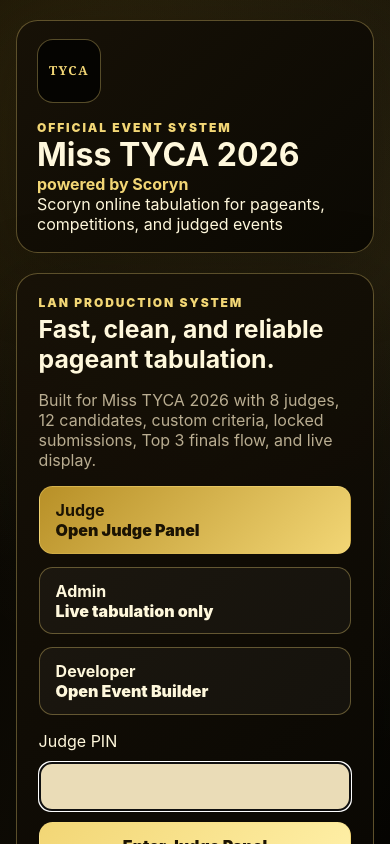
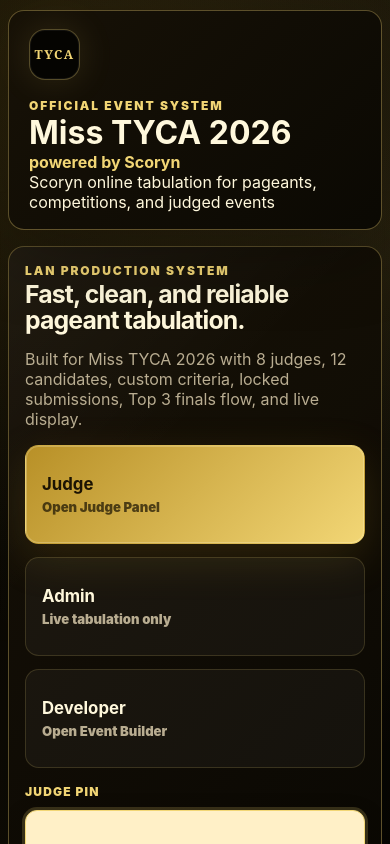
Before and after one commit to DevN4iru/scoryn-tyca-lan, a React (Vite) app: page / in a window 390 px wide. Shown: the top 844 px of the page. Built offline with nearby package versions, Linux system fonts and the light colour scheme.

Commit message:
Polish Scoryn interface styling

```diff
--- a/src/styles.css
+++ b/src/styles.css
@@ -525,3 +525,317 @@
     display: grid;
   }
 }
+
+/* =========================================================
+   Scoryn UI Polish Pass 1
+   Visual-only refinement. No scoring, auth, API, or state logic.
+   ========================================================= */
+
+body::before {
+  content: "";
+  position: fixed;
+  inset: 0;
+  pointer-events: none;
+  background:
+    linear-gradient(rgba(242, 214, 117, 0.035) 1px, transparent 1px),
+    linear-gradient(90deg, rgba(242, 214, 117, 0.025) 1px, transparent 1px);
+  background-size: 4rem 4rem;
+  mask-image: radial-gradient(circle at center, black, transparent 78%);
+  opacity: 0.65;
+}
+
+.top-card {
+  position: sticky;
+  top: 1rem;
+  z-index: 20;
+  backdrop-filter: blur(18px);
+}
+
+.logo-mark {
+  box-shadow:
+    inset 0 0 0 1px rgba(255, 255, 255, 0.05),
+    0 0 36px rgba(242, 214, 117, 0.12);
+}
+
+.hero-card,
+.section-card {
+  position: relative;
+  overflow: hidden;
+}
+
+.hero-card::before,
+.section-card::before,
+.tv-header::before,
+.tv-card::before,
+.tv-winner::before {
+  content: "";
+  position: absolute;
+  inset: 0;
+  pointer-events: none;
+  background: linear-gradient(135deg, rgba(255, 255, 255, 0.055), transparent 34%);
+  opacity: 0.8;
+}
+
+.hero-card > *,
+.section-card > *,
+.tv-header > *,
+.tv-card > *,
+.tv-winner > * {
+  position: relative;
+}
+
+.hero-card h2,
+.section-card h2 {
+  letter-spacing: -0.035em;
+  line-height: 1.02;
+}
+
+.role {
+  min-height: 6.2rem;
+  border-color: var(--line-soft);
+  transition:
+    transform 160ms ease,
+    border-color 160ms ease,
+    background 160ms ease,
+    box-shadow 160ms ease;
+}
+
+.role:hover {
+  transform: translateY(-2px);
+  border-color: var(--line);
+  box-shadow: 0 14px 44px rgba(0, 0, 0, 0.24);
+}
+
+.role.active {
+  box-shadow:
+    0 14px 44px rgba(184, 144, 39, 0.18),
+    inset 0 0 0 1px rgba(255, 248, 220, 0.24);
+}
+
+.role strong {
+  font-size: 1.05rem;
+}
+
+.role span {
+  margin-top: 0.35rem;
+  color: var(--muted);
+  font-size: 0.82rem;
+}
+
+.role.active span {
+  color: rgba(27, 19, 3, 0.72);
+}
+
+.login-form label {
+  color: var(--gold);
+  font-size: 0.75rem;
+  font-weight: 1000;
+  letter-spacing: 0.1em;
+  text-transform: uppercase;
+}
+
+button {
+  min-height: 2.85rem;
+  transition:
+    transform 140ms ease,
+    filter 140ms ease,
+    box-shadow 140ms ease;
+}
+
+button:hover:not(:disabled) {
+  transform: translateY(-1px);
+  box-shadow: 0 12px 30px rgba(242, 214, 117, 0.12);
+}
+
+button:active:not(:disabled) {
+  transform: translateY(0);
+}
+
+.ghost-button,
+.button-row button {
+  border-color: var(--line-soft);
+  box-shadow: none;
+}
+
+.ghost-button:hover,
+.button-row button:hover {
+  border-color: var(--line);
+}
+
+input {
+  outline: none;
+  transition:
+    border-color 140ms ease,
+    box-shadow 140ms ease,
+    background 140ms ease;
+}
+
+input:focus {
+  border-color: var(--gold);
+  box-shadow:
+    0 0 0 3px rgba(242, 214, 117, 0.18),
+    0 12px 30px rgba(0, 0, 0, 0.18);
+  background: #fff0c7;
+}
+
+.info-strip {
+  border-color: var(--line-soft);
+  background: rgba(255, 255, 255, 0.035);
+}
+
+.progress-card {
+  box-shadow: inset 0 0 0 1px rgba(255, 255, 255, 0.035);
+}
+
+.bar {
+  height: 0.55rem;
+}
+
+.bar i {
+  box-shadow: 0 0 18px rgba(242, 214, 117, 0.45);
+}
+
+.candidate-card,
+.leader-card,
+.score-box,
+.builder-block {
+  transition:
+    border-color 160ms ease,
+    transform 160ms ease,
+    background 160ms ease;
+}
+
+.candidate-card:hover,
+.leader-card:hover,
+.score-box:hover,
+.builder-block:hover {
+  border-color: var(--line);
+  transform: translateY(-1px);
+}
+
+.table-wrap {
+  background: rgba(0, 0, 0, 0.16);
+}
+
+tbody tr {
+  transition: background 140ms ease;
+}
+
+tbody tr:hover {
+  background: rgba(242, 214, 117, 0.055);
+}
+
+th {
+  position: sticky;
+  top: 0;
+  z-index: 1;
+  background: rgba(16, 13, 5, 0.98);
+  backdrop-filter: blur(12px);
+}
+
+.score-total {
+  font-size: 0.95rem;
+}
+
+.leader-card {
+  background:
+    radial-gradient(circle at top right, rgba(242, 214, 117, 0.11), transparent 12rem),
+    linear-gradient(135deg, var(--panel), rgba(10, 8, 3, 0.96));
+}
+
+.leader-card:first-child {
+  border-color: rgba(242, 214, 117, 0.56);
+}
+
+.builder-row {
+  padding: 0.55rem;
+  border: 1px solid transparent;
+  border-radius: 0.9rem;
+  background: rgba(0, 0, 0, 0.12);
+}
+
+.builder-row:hover {
+  border-color: var(--line-soft);
+}
+
+.tv-page {
+  width: min(1400px, calc(100vw - 3rem));
+}
+
+.tv-header,
+.tv-card,
+.tv-winner {
+  position: relative;
+  overflow: hidden;
+}
+
+.tv-results {
+  gap: 1.35rem;
+}
+
+.tv-winner {
+  border-color: rgba(242, 214, 117, 0.62);
+  background:
+    radial-gradient(circle at 80% 20%, rgba(242, 214, 117, 0.18), transparent 26rem),
+    linear-gradient(135deg, rgba(32, 23, 7, 0.98), rgba(7, 6, 2, 0.98));
+}
+
+::-webkit-scrollbar {
+  width: 0.72rem;
+  height: 0.72rem;
+}
+
+::-webkit-scrollbar-track {
+  background: rgba(255, 255, 255, 0.04);
+}
+
+::-webkit-scrollbar-thumb {
+  background: rgba(242, 214, 117, 0.42);
+  border-radius: 99rem;
+}
+
+::-webkit-scrollbar-thumb:hover {
+  background: rgba(242, 214, 117, 0.62);
+}
+
+@media (max-width: 720px) {
+  .page,
+  .top-card,
+  .tv-page {
+    width: min(100vw - 1rem, 1220px);
+    margin: 0.65rem auto;
+  }
+
+  .top-card,
+  .hero-card,
+  .section-card,
+  .info-strip,
+  .candidate-card {
+    border-radius: 1rem;
+  }
+
+  .top-card {
+    top: 0.5rem;
+  }
+
+  .logo-mark {
+    width: 3.2rem;
+    height: 3.2rem;
+  }
+
+  .hero-card,
+  .section-card,
+  .info-strip {
+    padding: 1rem;
+  }
+
+  .builder-row {
+    padding: 0.7rem;
+  }
+
+  .tv-header,
+  .tv-card,
+  .tv-winner {
+    padding: 1.2rem;
+  }
+}
```
